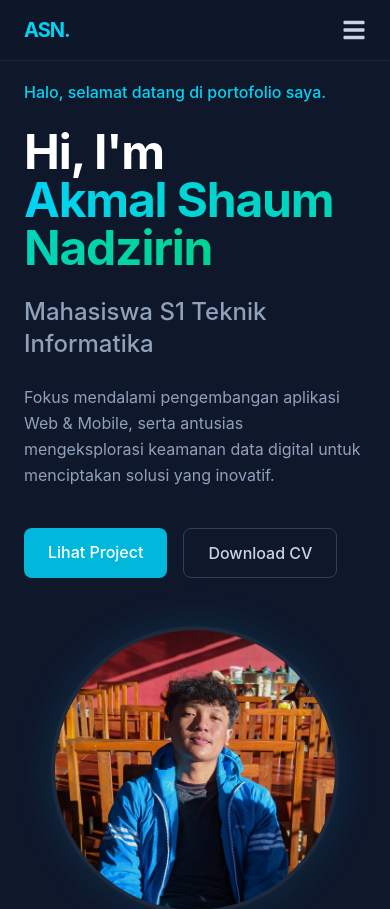
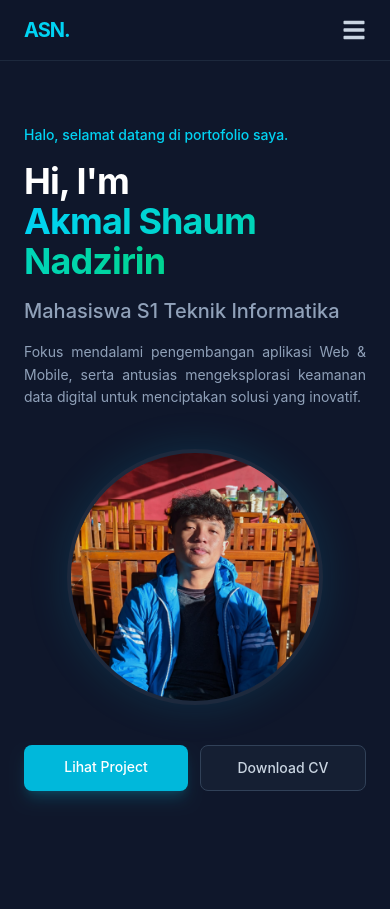
Before and after one commit to Nadzirin26/portofolio-web, a React (Vite) app: page / in a window 390 px wide. Shown: the top 909 px of the page. Built offline with nearby package versions, Linux system fonts and the light colour scheme.

Commit message:
fix urutan foto di hp

```diff
--- a/src/sections/Hero.jsx
+++ b/src/sections/Hero.jsx
@@ -10,8 +10,8 @@ const Hero = () => {
     visible: {
       opacity: 1,
       transition: {
-        staggerChildren: 0.2, // Jarak waktu muncul antar elemen
-        delayChildren: 0.3,   // Jeda sebelum animasi pertama mulai
+        staggerChildren: 0.2,
+        delayChildren: 0.3,
       }
     }
   };
@@ -26,56 +26,46 @@ const Hero = () => {
   };
 
   return (
-    <section className="min-h-screen flex items-center pt-20">
-      <div className="w-full grid md:grid-cols-2 gap-12 items-center">
+    <section className="min-h-screen flex items-center pt-20 pb-10">
 
-        {/* Kolom Kiri: Teks dengan Animasi Berurutan */}
-        <motion.div
-          variants={containerVariants}
-          initial="hidden"
-          animate="visible"
-          className="space-y-6"
-        >
-          <motion.p variants={itemVariants} className="text-cyan-400 font-medium">
+      {/* Container Grid Utama */}
+      <motion.div
+        variants={containerVariants}
+        initial="hidden"
+        animate="visible"
+        className="w-full grid grid-cols-1 md:grid-cols-2 md:grid-rows-[auto_auto] gap-y-8 md:gap-y-6 md:gap-x-12 items-center"
+      >
+
+        {/* 1. BLOK TEKS (Urutan 1 di HP | Posisi Kiri Atas di Laptop) */}
+        <div className="order-1 md:col-start-1 md:row-start-1 space-y-4 md:space-y-6 flex flex-col justify-end mt-8 md:mt-0">
+          <motion.p variants={itemVariants} className="text-cyan-400 font-medium text-sm md:text-base">
             Halo, selamat datang di portofolio saya.
           </motion.p>
-          <motion.h1 variants={itemVariants} className="text-5xl lg:text-7xl font-bold text-white tracking-tight">
+
+          <motion.h1 variants={itemVariants} className="text-4xl sm:text-5xl lg:text-7xl font-bold text-white tracking-tight">
             Hi, I'm <br />
             <span className="text-transparent bg-clip-text bg-gradient-to-r from-cyan-400 to-emerald-400">
               {personalInfo.name}
             </span>
           </motion.h1>
-          <motion.h2 variants={itemVariants} className="text-2xl text-slate-400 font-medium">
+
+          <motion.h2 variants={itemVariants} className="text-xl md:text-2xl text-slate-400 font-medium">
             {personalInfo.role}
           </motion.h2>
 
-          {/* Teks Deskripsi yang Sudah Di-Update */}
-          <motion.p variants={itemVariants} className="text-slate-400 leading-relaxed max-w-lg">
+          <motion.p variants={itemVariants} className="text-slate-400 leading-relaxed max-w-lg text-sm md:text-base text-justify md:text-left">
             Fokus mendalami pengembangan aplikasi Web & Mobile, serta antusias mengeksplorasi keamanan data digital untuk menciptakan solusi yang inovatif.
           </motion.p>
+        </div>
 
-          <motion.div variants={itemVariants} className="flex gap-4 pt-4">
-            <a href="#projects" className="px-6 py-3 bg-cyan-500 hover:bg-cyan-600 text-white font-medium rounded-lg transition-colors">
-              Lihat Project
-            </a>
-            <a
-              href="/CV_Akmal_Shaum.pdf"
-              download="CV_Akmal_Shaum_Nadzirin.pdf"
-              className="px-6 py-3 border border-slate-700 hover:border-cyan-400 text-slate-300 hover:text-cyan-400 font-medium rounded-lg transition-colors inline-flex items-center justify-center"
-            >
-              Download CV
-            </a>
-          </motion.div>
-        </motion.div>
-
-        {/* Kolom Kanan: Foto dengan Animasi Zoom & Spring */}
+        {/* 2. BLOK FOTO (Urutan 2 di HP | Posisi Kanan Full di Laptop) */}
         <motion.div
           initial={{ opacity: 0, scale: 0.5, rotate: -10 }}
           animate={{ opacity: 1, scale: 1, rotate: 0 }}
           transition={{ duration: 0.8, delay: 0.5, type: "spring", stiffness: 60 }}
-          className="relative flex justify-center"
+          className="order-2 md:col-start-2 md:row-span-2 relative flex justify-center py-2 md:py-0"
         >
-          <div className="w-72 h-72 md:w-96 md:h-96 rounded-full border-4 border-slate-800 shadow-[0_0_40px_rgba(6,182,212,0.15)] overflow-hidden relative group bg-slate-800">
+          <div className="w-64 h-64 sm:w-72 sm:h-72 md:w-96 md:h-96 rounded-full border-4 border-slate-800 shadow-[0_0_40px_rgba(6,182,212,0.15)] overflow-hidden relative group bg-slate-800">
              <img
                src={fotoProfil}
                alt={personalInfo.name}
@@ -85,7 +75,27 @@ const Hero = () => {
           </div>
         </motion.div>
 
-      </div>
+        {/* 3. BLOK TOMBOL (Urutan 3 di HP | Posisi Kiri Bawah di Laptop) */}
+        <motion.div
+          variants={itemVariants}
+          className="order-3 md:col-start-1 md:row-start-2 flex gap-3 md:gap-4 flex-row w-full md:w-auto md:justify-start"
+        >
+          <a
+            href="#projects"
+            className="flex-1 md:flex-none px-4 py-3 md:px-6 bg-cyan-500 hover:bg-cyan-600 text-white text-sm md:text-base font-medium rounded-lg transition-colors text-center shadow-lg shadow-cyan-500/20"
+          >
+            Lihat Project
+          </a>
+          <a
+            href="/CV_Akmal_Shaum.pdf"
+            download="CV_Akmal_Shaum_Nadzirin.pdf"
+            className="flex-1 md:flex-none px-4 py-3 md:px-6 border border-slate-700 hover:border-cyan-400 text-slate-300 hover:text-cyan-400 text-sm md:text-base font-medium rounded-lg transition-colors text-center inline-flex items-center justify-center bg-slate-800/50 md:bg-transparent"
+          >
+            Download CV
+          </a>
+        </motion.div>
+
+      </motion.div>
     </section>
   );
 };
```
